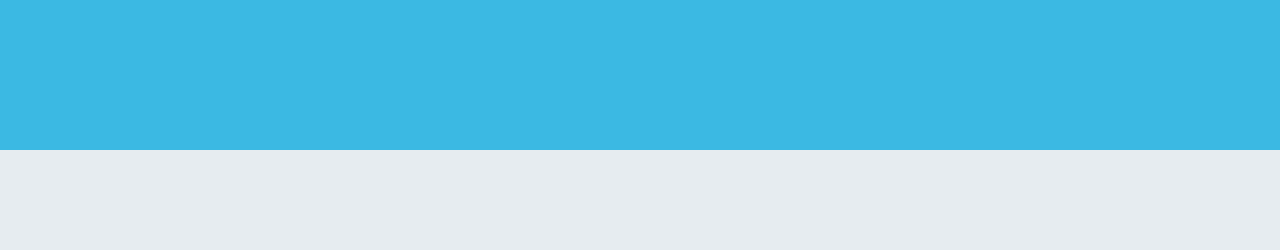
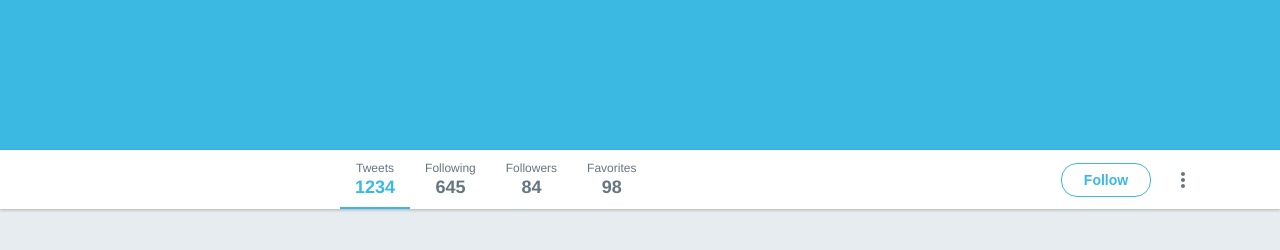
Before and after one commit to lucianoayres/twitter-flexbox-layout-study, a website: page src/index.html in a window 1280 px wide. Shown: the part 276-526 px from the top of the page. Drawn offline with Linux system fonts and the light colour scheme.

Commit message:
add info bar

```diff
--- a/src/index.html
+++ b/src/index.html
@@ -25,11 +25,39 @@
           <img src="images/avatar.jpeg" alt="Avatar" />
           <button>Tweet</button>
         </div>
+      </div>
     </header>
 
     <div class="banner">
       <h1>Flexbox Layout</h1>
     </div>
+
+    <div class="bar">
+      <div class="content">
+        <ul>
+          <li class="active">
+            <span>Tweets</span>
+            <strong>1234</strong>
+          </li>
+          <li>
+            <span>Following</span>
+            <strong>645</strong>
+          </li>
+          <li>
+            <span>Followers</span>
+            <strong>84</strong>
+          </li>
+          <li>
+            <span>Favorites</span>
+            <strong>98</strong>
+          </li>
+        </ul>
+
+        <div class="actions">
+          <button>Follow</button>
+          <img src="images/more.svg" alt="More" />
+        </div>
+      </div>
     </div>
   </body>
 </html>
--- a/src/styles/styles.css
+++ b/src/styles/styles.css
@@ -110,3 +110,80 @@ div.banner {
 
   color: #ffffff;
 }
+
+div.bar {
+  height: 59px;
+  background: #fff;
+  box-shadow: 0 1px 3px rgba(0, 0, 0, 0.25);
+}
+
+div.bar .content {
+  display: flex;
+  justify-content: space-between;
+  align-items: center;
+  padding-left: 285px;
+  height: 100%;
+}
+
+div.bar .content ul {
+  display: flex;
+  list-style: none;
+  height: 100%;
+}
+
+div.bar .content ul li {
+  display: flex;
+  flex-direction: column;
+  justify-content: center;
+  align-items: center;
+  padding: 0 15px;
+  position: relative;
+}
+
+div.bar .content ul li.active::after {
+  content: '';
+  width: 100%;
+  height: 2px;
+  position: absolute;
+  bottom: 0;
+  left: 0;
+  background: #3bb9e3;
+}
+
+div.bar .content ul li span {
+  color: #667580;
+  font-size: 12px;
+}
+
+div.bar .content ul li strong {
+  color: #667580;
+  font-size: 18px;
+  font-weight: bold;
+  margin-top: 2px;
+}
+
+div.bar .content ul li.active strong {
+  color: #3bb9e3;
+}
+
+div.bar .content .actions {
+  display: flex;
+}
+
+div.bar .content .actions button {
+  height: 34px;
+
+  display: flex;
+  align-items: center;
+  justify-content: center;
+
+  width: 90px;
+  font-weight: bold;
+  font-size: 14px;
+  background: #ffffff;
+  color: #3bb9e3;
+  border: 1px solid #3bb9e3;
+  border-radius: 16px;
+
+  margin-right: 20px;
+}
```
Also changed, not shown: src/images/more.svg (added). Lines whose indentation alone changed are shown as unchanged.
